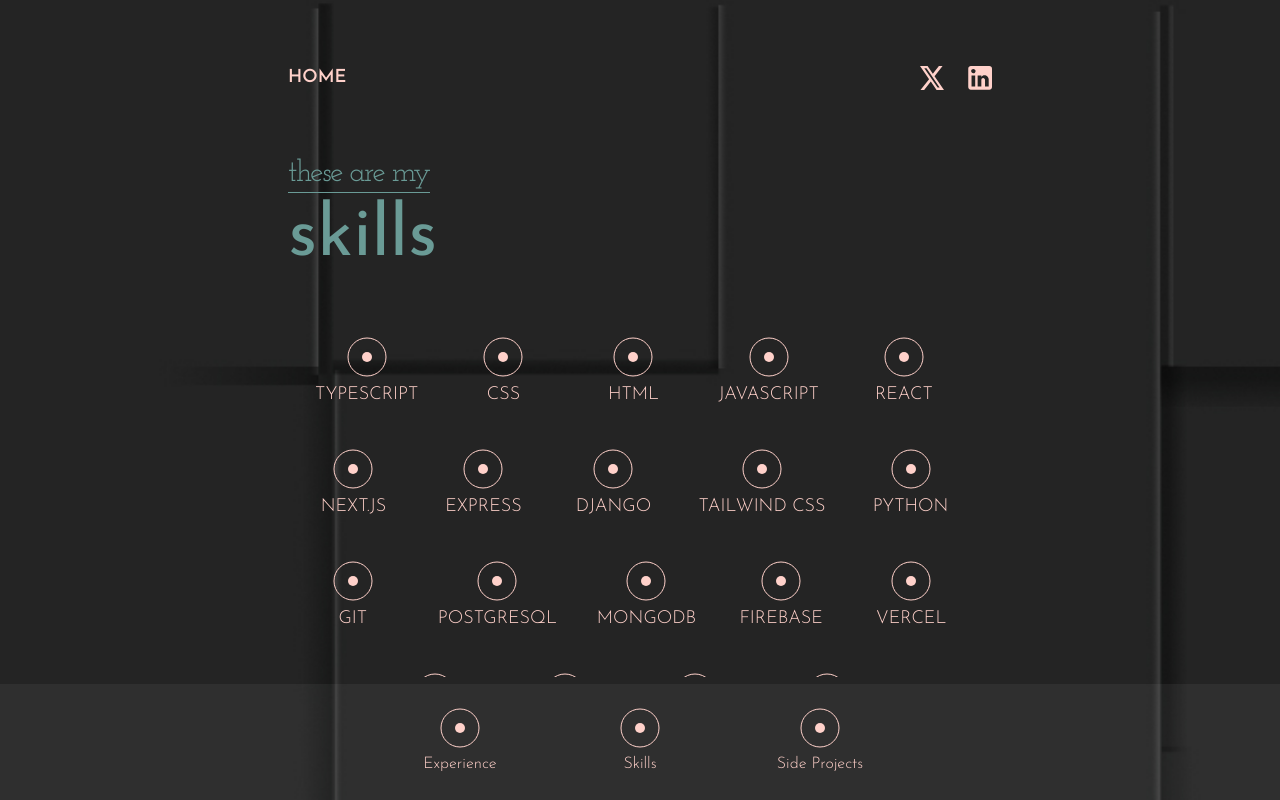
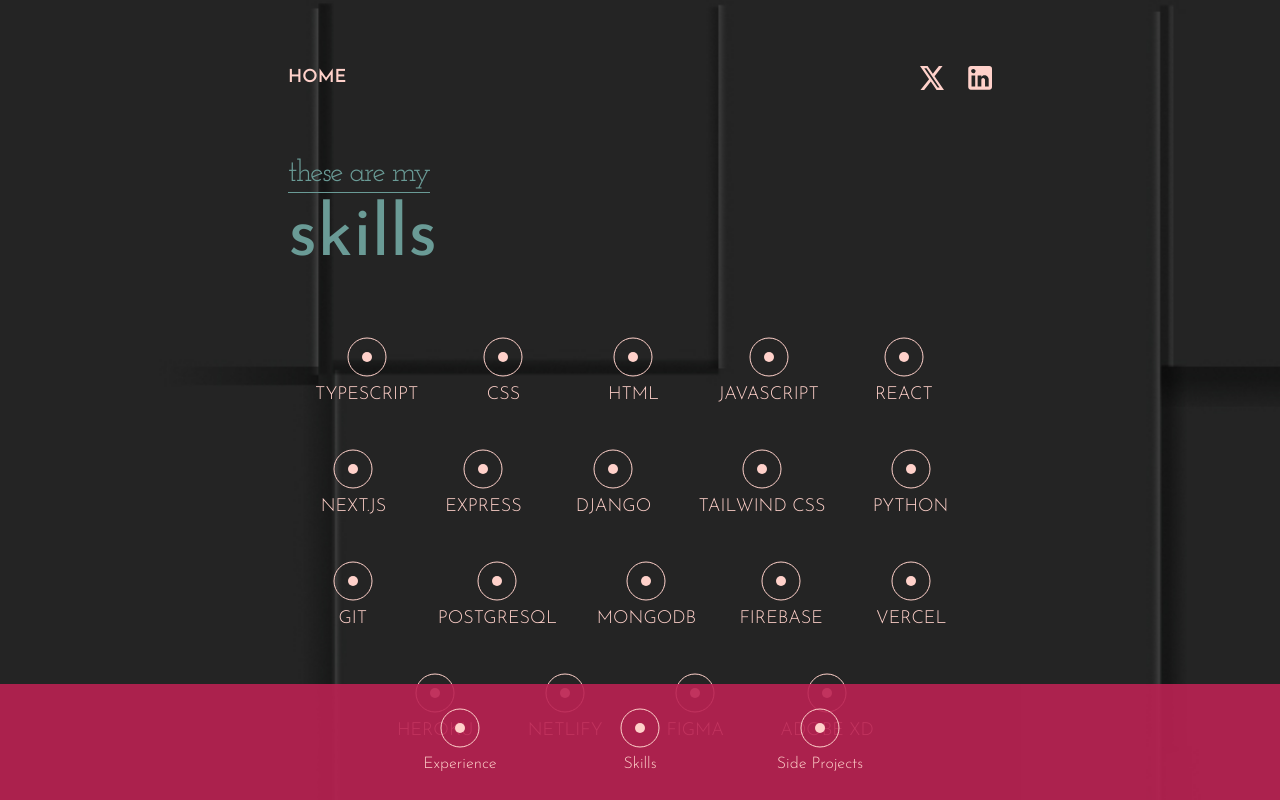
Before and after one commit to mariobrusarosco/portfolio, a Next.js app: page /skills in a window 1280 px wide. Built offline with nearby package versions, Linux system fonts and the light colour scheme.

Commit message:
animation: from footer icon

```diff
--- a/src/app/skills/page.tsx
+++ b/src/app/skills/page.tsx
@@ -4,7 +4,12 @@
   revealAndMoveToRight,
 } from "@/domain/experience/animations";
 import { screens } from "@/domain/shared/animations";
+import { cn } from "@/domain/shared/utils/classnames";
 import { updateParamsOnURL } from "@/domain/shared/utils/url-manipulation";
+import {
+  skillContainer,
+  skillListContainer,
+} from "@/domain/skills/components/animations";
 import { Skill } from "@/domain/skills/components/skill";
 import { skills } from "@/domain/skills/constants";
 import { motion } from "framer-motion";
@@ -37,7 +42,12 @@
 
   return (
     <div className="h-full grid grid-cols-1 desktop:grid-cols-2 container">
-      <div className="heading-and-list-section desktop:max-w-[510px]">
+      <motion.div
+        className="heading-and-list-section desktop:max-w-[510px]"
+        initial="default"
+        animate={selectedSkill ? "selected" : "default"}
+        variants={skillListContainer}
+      >
         <div className="">
           <motion.p
             initial="initial"
@@ -59,7 +69,7 @@
           </motion.h2>
         </div>
 
-        <section className="mt-16 pr-4 overflow-y-auto max-h-[calc(100dvh-460px)] tablet:mt-18 desktop:max-h-[calc(100dvh-520px)]">
+        <section className="mt-16 pr-4 tablet:mt-18 ">
           <motion.ul
             className="flex flex-wrap gap-10 pb-4 justify-center"
             variants={listAnimation}
@@ -77,71 +87,26 @@
             ))}
           </motion.ul>
         </section>
-      </div>
+      </motion.div>
 
-      <div className="hidden skill-details">
-        <div className="grid grid-cols-1 gap-y-4">
-          <div className="flex flex-col gap-y-2">
-            <h3 className="text-blue-green-300 text-2xl">Languages</h3>
-            <div className="flex flex-wrap gap-x-4 gap-y-2">
-              <div className="bg-blue-green-300 text-white rounded-lg p-2">
-                JavaScript
-              </div>
-              <div className="bg-blue-green-300 text-white rounded-lg p-2">
-                TypeScript
-              </div>
-              <div className="bg-blue-green-300 text-white rounded-lg p-2">
-                Python
-              </div>
-              <div className="bg-blue-green-300 text-white rounded-lg p-2">
-                HTML
-              </div>
-              <div className="bg-blue-green-300 text-white rounded-lg p-2">
-                CSS
-              </div>
-            </div>
-          </div>
-
-          <div className="flex flex-col gap-y-2">
-            <h3 className="text-blue-green-300 text-2xl">Frameworks</h3>
-            <div className="flex flex-wrap gap-x-4 gap-y-2">
-              <div className="bg-blue-green-300 text-white rounded-lg p-2">
-                React
-              </div>
-              <div className="bg-blue-green-300 text-white rounded-lg p-2">
-                Next.js
-              </div>
-              <div className="bg-blue-green-300 text-white rounded-lg p-2">
-                Express
-              </div>
-              <div className="bg-blue-green-300 text-white rounded-lg p-2">
-                Django
-              </div>
-              <div className="bg-blue-green-300 text-white rounded-lg p-2">
-                Tailwind CSS
-              </div>
-            </div>
-          </div>
-
-          <div className="flex flex-col gap-y-2">
-            <h3 className="text-blue-green-300 text-2xl">Tools</h3>
-            <div className="flex flex-wrap gap-x-4 gap-y-2">
-              <div className="bg-blue-green-300 text-white rounded-lg p-2">
-                Git
-              </div>
-              <div className="bg-blue-green-300 text-white rounded-lg p-2">
-                GitHub
-              </div>
-              <div className="bg-blue-green-300 text-white rounded-lg p-2">
-                VS Code
-              </div>
-              <div className="bg-blue-green-300 text-white rounded-lg p-2">
-                Postman
-              </div>
-            </div>
-          </div>
+      <motion.div
+        initial="default"
+        variants={skillContainer}
+        animate={selectedSkill ? "selected" : "default"}
+        className={cn(
+          "skill-details absolute left-0 top-0 bg-blue-green-300/10 h-screen w-screen z-10 p-8"
+        )}
+      >
+        <div className="grid grid-cols-1 gap-y-4 text-white pt-20 border border-blue-green-300 w-full my-20">
+          <p
+            onClick={() => {
+              router.push(window.location.pathname);
+            }}
+          >
+            close
+          </p>
         </div>
-      </div>
+      </motion.div>
     </div>
   );
 }
--- a/src/domain/experience/components/experience-detail.tsx
+++ b/src/domain/experience/components/experience-detail.tsx
@@ -18,7 +18,7 @@
   if (!experience) return null;
 
   return (
-    <div className="flex flex-col gap-y-10 ">
+    <div className="flex flex-col gap-y-10">
       <motion.div
         animate="visible"
         initial="hidden"
--- a/src/domain/shared/components/app-footer/app-footer.tsx
+++ b/src/domain/shared/components/app-footer/app-footer.tsx
@@ -5,6 +5,11 @@
 import animations from "./animations";
 import { useScreenDetector } from "../../hooks/useScreenDetector";
 import { useState } from "react";
+import { useRouter, useSearchParams } from "next/navigation";
+import {
+  footerSpecialAnimations,
+  selectedOuter,
+} from "@/domain/skills/components/animations";
 
 const routeToBeIgnore = ["/"];
 const footerRoutes = portfolioRouting.filter(
@@ -13,7 +18,7 @@
 const { menu } = animations;
 
 const AppFooter = () => (
-  <footer className="fixed flex min-h-[116px] w-screen bottom-0 bg-white/5 desktop:bg-transparent m-w-[132px]">
+  <footer className="fixed flex min-h-[116px] w-screen bottom-0 bg-red-700/90 desktop:bg-transparent m-w-[132px]">
     <div className="container flex-1 py-6 desktop:flex desktop:justify-start items-center">
       <Menu />
     </div>
@@ -67,9 +72,16 @@
   );
 };
 
-const AnimatedLink = (props: { path: string; label: string }) => {
-  const { path, label } = props;
+const AnimatedLink = (props: { path: string; label: string; id: string }) => {
+  const router = useRouter();
+  const searchParams = useSearchParams();
+  const isSkillSelected = !!searchParams.get("skill_id");
+  const { path, label, id } = props;
   const { hasHover } = useScreenDetector();
+
+  const itemAnimation = footerSpecialAnimations[id];
+
+  console.log({ label, itemAnimation });
 
   return (
     <motion.li
@@ -80,11 +92,17 @@
       <Link href={path}>
         <motion.div
           className="relative flex flex-col items-center gap-y-1 cursor-pointer"
-          whileHover="hover"
-          initial="default"
-          animate="default"
+          // whileHover="hover"
+          // initial="default"
+          // animate="default"
         >
-          <div className="relative">
+          <motion.div
+            className="parent relative z-60"
+            initial="default"
+            variants={itemAnimation}
+            layout
+            animate={isSkillSelected ? "selected" : "default"}
+          >
             <motion.div
               className="h-[10px] w-[10px] absolute bg-pink-100 rounded-full left-1/2 top-1/2 -translate-x-1/2 -translate-y-1/2"
               variants={hasHover ? menu.innerCircle : undefined}
@@ -100,7 +118,7 @@
                 />
               </motion.svg>
             </div>
-          </div>
+          </motion.div>
 
           <motion.span
             className="font-sans font-light text-pink-100 w-max desktop:absolute desktop:text-2xl desktop:invisible"
--- a/src/domain/skills/components/animations.ts
+++ b/src/domain/skills/components/animations.ts
@@ -1,4 +1,73 @@
-import { Variants } from "framer-motion";
+import { Variants, delay } from "framer-motion";
+import { skills } from "../constants";
+
+export const skillListContainer = {
+  default: {
+    opacity: 1,
+    transition: {
+      type: "spring",
+    },
+  },
+  selected: {
+    opacity: 0,
+    transition: {
+      type: "spring",
+    },
+  },
+};
+
+export const skillContainer = {
+  default: {
+    display: "none",
+    opacity: 0,
+    // y: 100,
+    transition: {
+      type: "spring",
+      // duration: 0.5,
+      velocity: 1.5,
+    },
+  },
+  selected: {
+    display: "flex",
+    opacity: 1,
+    // y: 0,
+    transition: {
+      type: "spring",
+      // duration: 0.5,
+      delay: 0.5,
+    },
+  },
+};
+
+export const footerSpecialAnimations: { skills: Variants } = {
+  skills: {
+    default: {
+      scale: 1,
+      // y: 0,
+      opacity: 1,
+      transition: {
+        type: "spring",
+        // bounce: 0.1,
+        // duration: 1.2,
+        stiffness: 50,
+        damping: 20,
+      },
+    },
+    selected: {
+      scale: 160,
+      // scale: [0, 10, 20],
+      // y: -2000,
+      opacity: 0,
+      transition: {
+        type: "spring",
+        // stiffness: 30,
+        dumping: 20,
+        bounce: 0.05,
+        duration: 1.5,
+      },
+    },
+  },
+};
 
 const listItem = {
   visible: {
--- a/src/domain/skills/components/skill.tsx
+++ b/src/domain/skills/components/skill.tsx
@@ -15,8 +15,6 @@
   skill: Skill;
   selectedSkillId: string;
 }) => {
-  console.log("skill.id: ", skill.id);
-
   const isSelected = skill.id === selectedSkillId;
 
   return (
@@ -44,15 +42,28 @@
       animate="default"
     >
       <div className="relative">
-        <motion.div
+        <div
           className={cn(
             "h-[10px] w-[10px] absolute bg-pink-100 rounded-full left-1/2 top-1/2 -translate-x-1/2 -translate-y-1/2",
             {
               "bg-blue-green-300": isSelected,
             }
           )}
-          variants={hasHover ? menu.innerCircle : undefined}
-        />
+          // variants={hasHover ? menu.innerCircle : undefined}
+        >
+          <svg viewBox="0 0 7 6" fill="none">
+            <rect
+              x="0.5"
+              width="6"
+              height="6"
+              rx="3"
+              stroke="none"
+              className={cn("", {
+                "fill-blue-green-300": isSelected,
+              })}
+            />
+          </svg>
+        </div>
         <div className="w-[40px]">
           <motion.svg viewBox="0 0 40 40">
             <motion.path
```
